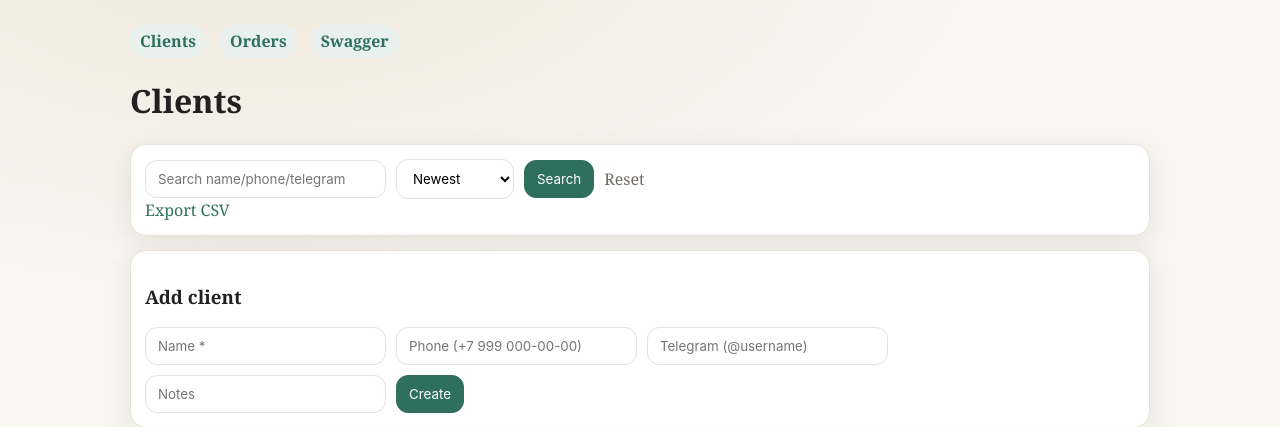
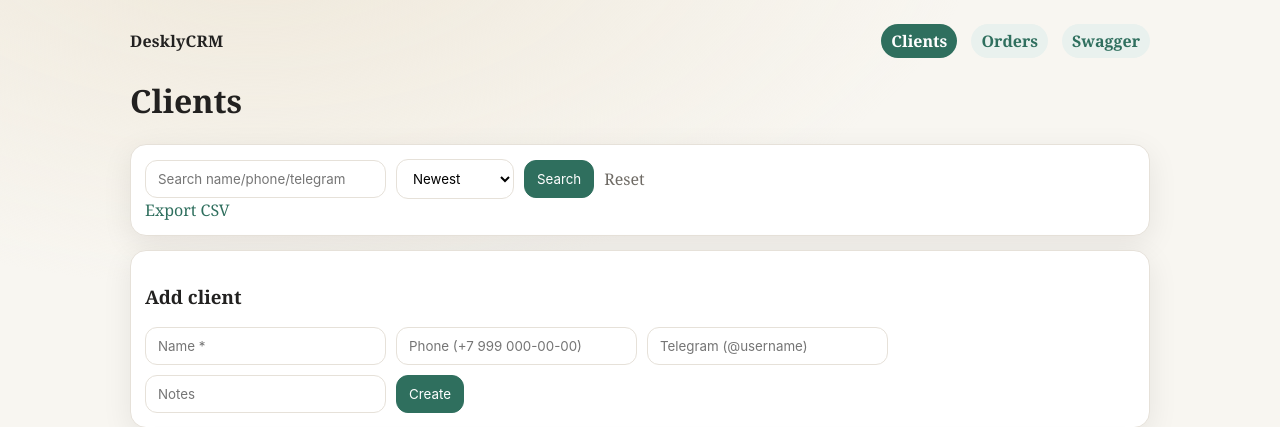
Before and after one commit to RezPoint/deskly-crm, a FastAPI app: page /ui/clients in a window 1280 px wide. Shown: the top 427 px of the page. Run offline with FastAPI, Linux system fonts and the light colour scheme; tables that the repository leaves empty hold one stand-in row (values such as "Sample post").

Commit message:
Add brand and active nav state

```diff
--- a/app/templates/layout.html
+++ b/app/templates/layout.html
@@ -27,7 +27,9 @@
     }
     a { text-decoration: none; color: var(--accent); }
     nav { display: flex; align-items: center; gap: 14px; margin-bottom: 12px; }
+    nav .brand { font-weight: 700; letter-spacing: 0.2px; margin-right: auto; color: var(--ink); }
     nav a { padding: 6px 10px; border-radius: 999px; background: var(--accent-2); color: var(--accent); font-weight: 600; }
+    nav a.active { background: var(--accent); color: #fff; }
     .card {
       border: 1px solid var(--line);
       border-radius: 16px;
@@ -96,9 +98,11 @@
   </style>
 </head>
 <body>
+  {% set path = request.url.path if request else "" %}
   <nav>
-    <a href="/ui/clients">Clients</a>
-    <a href="/ui/orders">Orders</a>
+    <span class="brand">DesklyCRM</span>
+    <a href="/ui/clients" class="{% if path.startswith('/ui/clients') %}active{% endif %}">Clients</a>
+    <a href="/ui/orders" class="{% if path.startswith('/ui/orders') %}active{% endif %}">Orders</a>
     <a href="/docs">Swagger</a>
   </nav>
 
```
